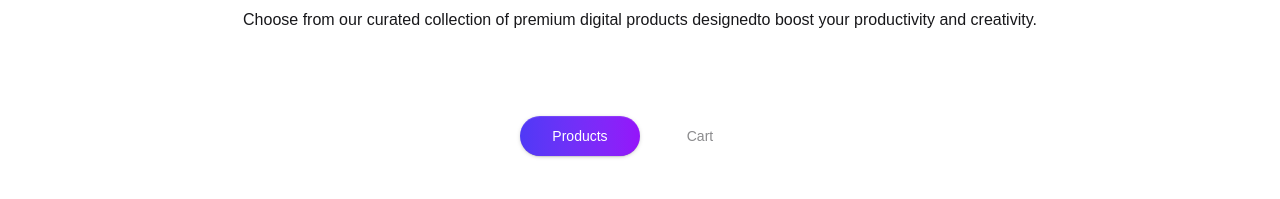
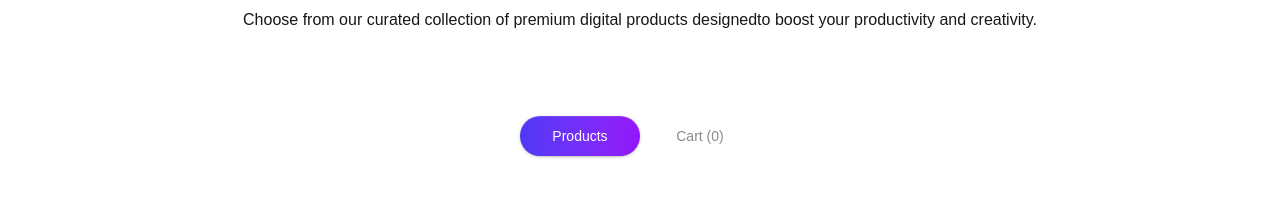
Before and after one commit to sheikh-alamin/Assignment_six, a React (Vite) app: page / in a window 1280 px wide. Shown: the part 1149-1348 px from the top of the page. Built offline with nearby package versions, Linux system fonts and the light colour scheme; a web font is replaced by a local one.

Commit message:
carts functionality done

```diff
--- a/src/App.jsx
+++ b/src/App.jsx
@@ -36,7 +36,7 @@ function App() {
     <div className='max-w-11/12 mx-auto'>
       <div className="tabs tabs-box justify-center bg-transparent shadow-none">
         <input type="radio" name="my_tabs_1" className="tab rounded-4xl bg-linear-to-r from-[#4F39F6] to-[#9514FA] text-white w-30" aria-label="Products" defaultChecked onClick={()=> setActiveTab("products")}/>
-        <input type="radio" name="my_tabs_1" className="tab rounded-4xl w-30 border" aria-label="Cart" onClick={()=> setActiveTab("cart")}/>
+        <input type="radio" name="my_tabs_1" className="tab rounded-4xl w-30 border" aria-label={`Cart (${baskets.length})`} onClick={()=> setActiveTab("cart")}/>
       </div>
     </div>
 
--- a/src/components/Basket.jsx
+++ b/src/components/Basket.jsx
@@ -5,8 +5,9 @@ const Basket = ({baskets, setBaskets}) => {
     const handlePayment = () => {
         setBaskets([])
     }
-    const handleDelete = () => {
-        console.log("deleted")
+    const handleDelete = (item) => {
+        const filteredArray = baskets.filter (c => c.id !== item.id)
+        setBaskets(filteredArray)
     }
 
     return (
@@ -25,7 +26,7 @@ const Basket = ({baskets, setBaskets}) => {
                                         <h6 className='text-[#627382]'>$ {item.price}</h6>
                                     </div>
                                 </div>
-                                <div><button onClick={handleDelete} className="btn btn-outline btn-error border-none">Remove</button></div>
+                                <div><button onClick={() => handleDelete (item)} className="btn btn-outline btn-error border-none">Remove</button></div>
                             </div>
                         </div> )
                     }
```
